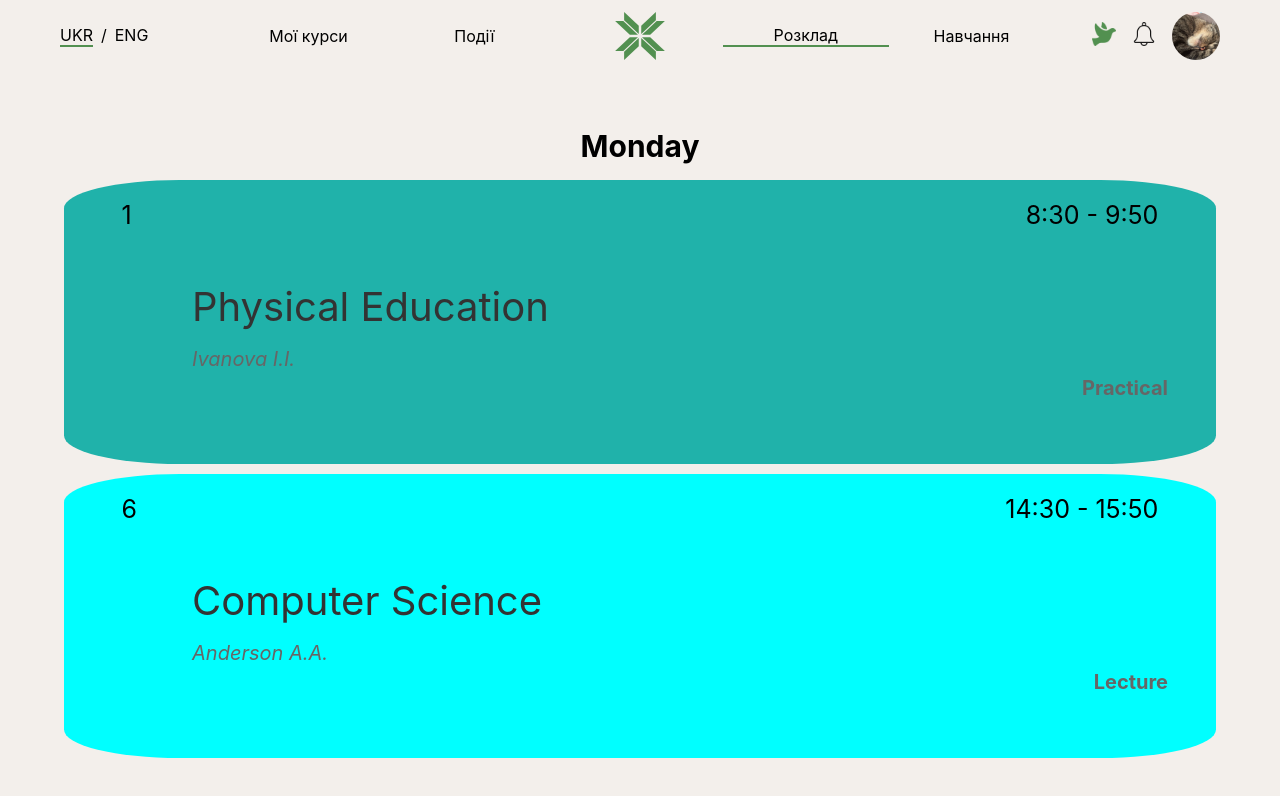
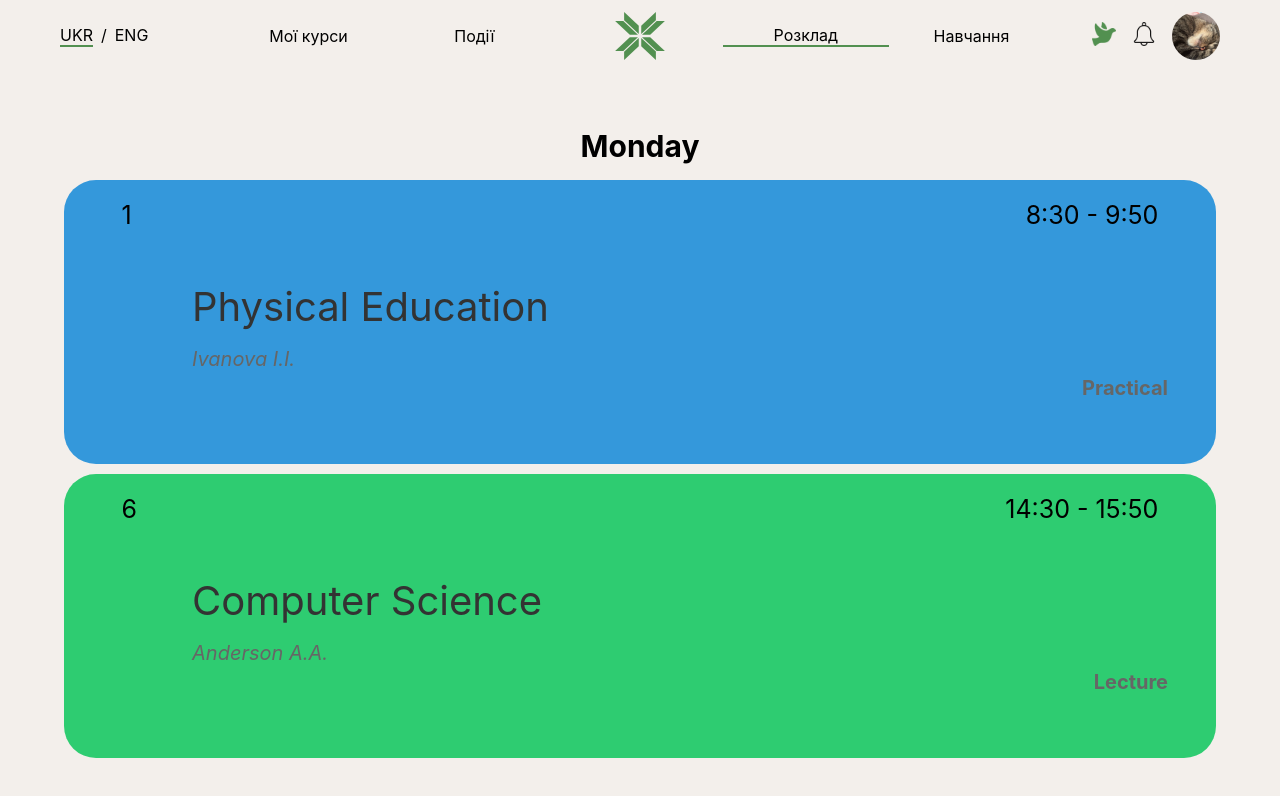
Before and after one commit to OMartsin/int20h-trandafyl-front, a React (Create React App) app: page /schedule in a window 1280 px wide. Shown: the top 796 px of the page. Built offline with nearby package versions, Linux system fonts and the light colour scheme.

Commit message:
fix color choosing in timetable

```diff
--- a/src/components/TimetableItem/TimeTable.css
+++ b/src/components/TimetableItem/TimeTable.css
@@ -1,37 +1,31 @@
 .container {
   display: flex;
   flex-direction: column;
-    justify-content:first baseline;
-    align-items:center;
-    border-radius: 10%;
+  justify-content: first baseline;
+  align-items: center;
+  border-radius: 32px;
   min-width: 500px;
   min-height: 250px;
-
-
-
 }
 .class-time {
   display: flex;
-    align-items:baseline;
+  align-items: baseline;
   width: 90%;
   justify-content: space-between;
   padding: 20px;
   font-size: 25px;
   margin-bottom: 2rem;
-
 }
 .class {
   border: 1px solid #ddd;
   border-radius: 4px;
   flex-grow: 4;
-
 }
 .class-info {
   display: flex;
   flex-direction: column;
   align-items: flex-start;
   width: 100%;
-
 }
 
 .info {
--- a/src/components/TimetableItem/TimetableItem.tsx
+++ b/src/components/TimetableItem/TimetableItem.tsx
@@ -1,5 +1,5 @@
-import React, { useState } from 'react';
-import "./TimeTable.css"
+import React, { useState } from "react";
+import "./TimeTable.css";
 
 interface ScheduleItem {
   day: string;
@@ -15,38 +15,38 @@ interface ScheduleItem {
   schedule: ScheduleItem;
 }
 
+function getColorByType(type: string): string {
+  const typeColors: { [key: string]: string } = {
+    Lecture: "#2ecc71",
+    Practical: "#3498db",
+    Laboratory: "#9b59b6",
+  };
 
-  function getRandomColor() {
-    const lightGreenShades = ['#7FFF00', '#32CD32', '#90EE90', '#98FB98', '#ADFF2F'];
-    const lightCyanShades = ['#00FFFF', '#00CED1', '#20B2AA', '#40E0D0', '#5F9EA0'];
-    const shades = Math.random() < 0.5 ? lightGreenShades : lightCyanShades;
-    return shades[Math.floor(Math.random() * shades.length)];
+  return typeColors[type];
 }
 
-
-
-const TimeTabletem: React.FC<ScheduleProps> = ({ schedule }) => {
-    const [color, setColor] = useState(getRandomColor());
+const TimeTableItem: React.FC<ScheduleProps> = ({ schedule }) => {
+  const [color, setColor] = useState(getColorByType(schedule.type));
 
   const changeColor = () => {
-      setColor(getRandomColor());
+    setColor(getColorByType(schedule.type));
   };
 
   return (
-       <div className="container" style={{backgroundColor:color}}>
+    <div className="container" style={{ backgroundColor: color }}>
       <div className="class-time">
         <span className="class-number">{schedule.classNumber}</span>
-                <span className="time">{schedule.startTime} - {schedule.endTime}</span>
+        <span className="time">
+          {schedule.startTime} - {schedule.endTime}
+        </span>
       </div>
       <div className="class-info">
         <div className="info">{schedule.subject}</div>
         <div className="teacher">{schedule.teacher}</div>
         <div className="type">{schedule.type}</div>
       </div>
-
-
     </div>
   );
-}
+};
 
-export default TimeTabletem;
+export default TimeTableItem;
--- a/src/pages/Profile/Profile.tsx
+++ b/src/pages/Profile/Profile.tsx
@@ -68,7 +68,9 @@ function Profile() {
       </div>
 
       <div className={styles.statisticsContainer}>
-        <div className={styles.gradesContainer}></div>
+        <div className={styles.gradesContainer}>
+          <h2>Аналітика та статистика</h2>
+        </div>
       </div>
     </div>
   );
```
Lines whose indentation alone changed are shown as unchanged.
